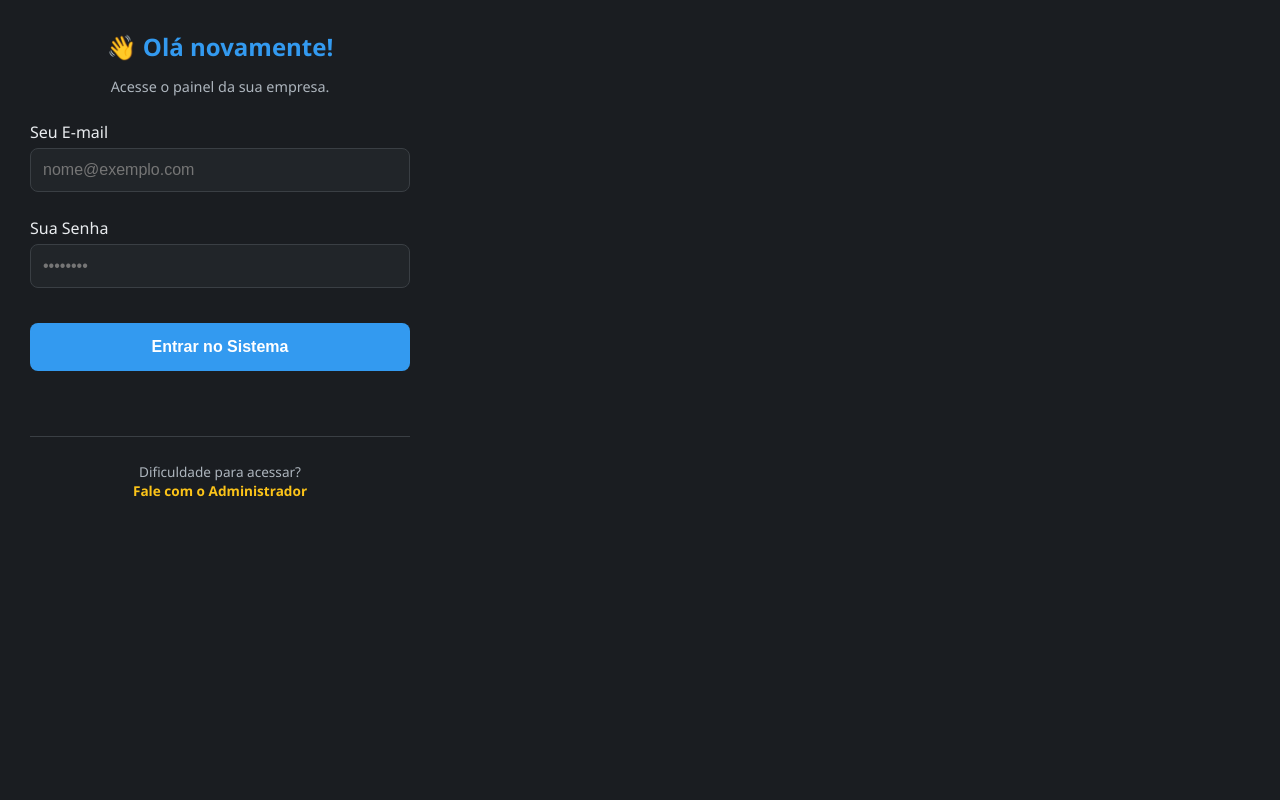
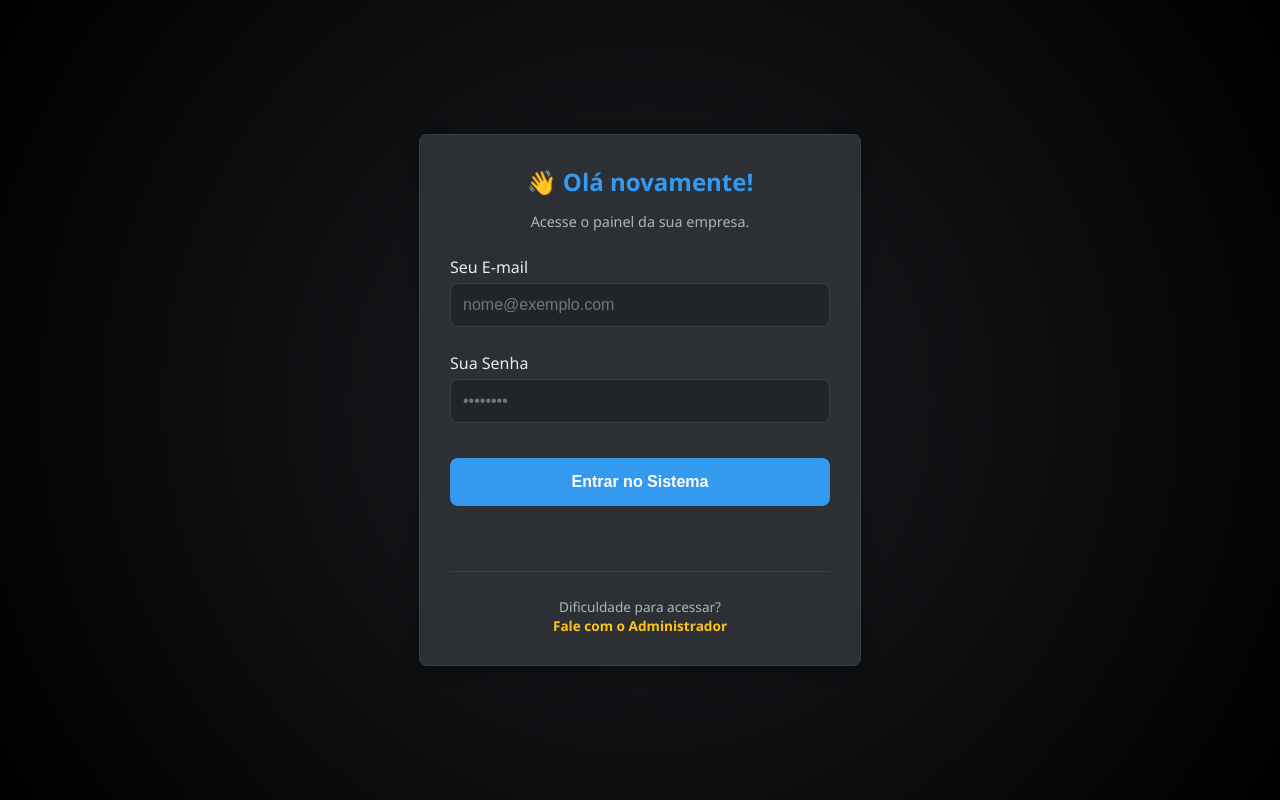
Before and after one commit to Lukaxy/restaurantsistem, a website: page Sistema/public/login.html in a window 1280 px wide. Drawn offline with Linux system fonts and the light colour scheme.

Commit message:
Update style.css

```diff
--- a/Sistema/public/css/style.css
+++ b/Sistema/public/css/style.css
@@ -183,3 +183,37 @@ header {
 #productList > div:hover {
     background-color: rgba(255, 255, 255, 0.03);
 }
+
+/* ================== ESTRUTURA CENTRALIZADA ================== */
+
+/* Centraliza o conteúdo das páginas internas (Cozinha, Configurações, etc) */
+main {
+    max-width: 1000px; /* Evita que o conteúdo estique demais em monitores grandes */
+    margin: 0 auto;    /* A MÁGICA: centraliza o bloco na horizontal */
+    padding: 20px;     /* Espaço interno para não encostar nas bordas */
+    width: 100%;       /* Garante que ocupe o espaço disponível até o limite do max-width */
+    box-sizing: border-box;
+}
+
+/* Centraliza as telas de Login e Registro (Vertical e Horizontal) */
+.auth-page {
+    display: flex;
+    align-items: center;      /* Centraliza verticalmente */
+    justify-content: center;   /* Centraliza horizontalmente */
+    min-height: 100vh;        /* Ocupa a altura toda da tela */
+    background: radial-gradient(circle, #1a1d21 0%, #000 100%);
+    padding: 20px;
+    box-sizing: border-box;
+}
+
+/* Garante que a .box não estoure e fique centralizada */
+.box {
+    background-color: var(--bg-card);
+    border-radius: var(--radius);
+    padding: 25px;
+    border: 1px solid var(--border-color);
+    box-shadow: var(--shadow);
+    width: 100%;
+    max-width: 450px; /* Tamanho ideal para formulários de login/config */
+    margin: 0 auto;   /* Centraliza se estiver fora de um flexbox */
+}
```
